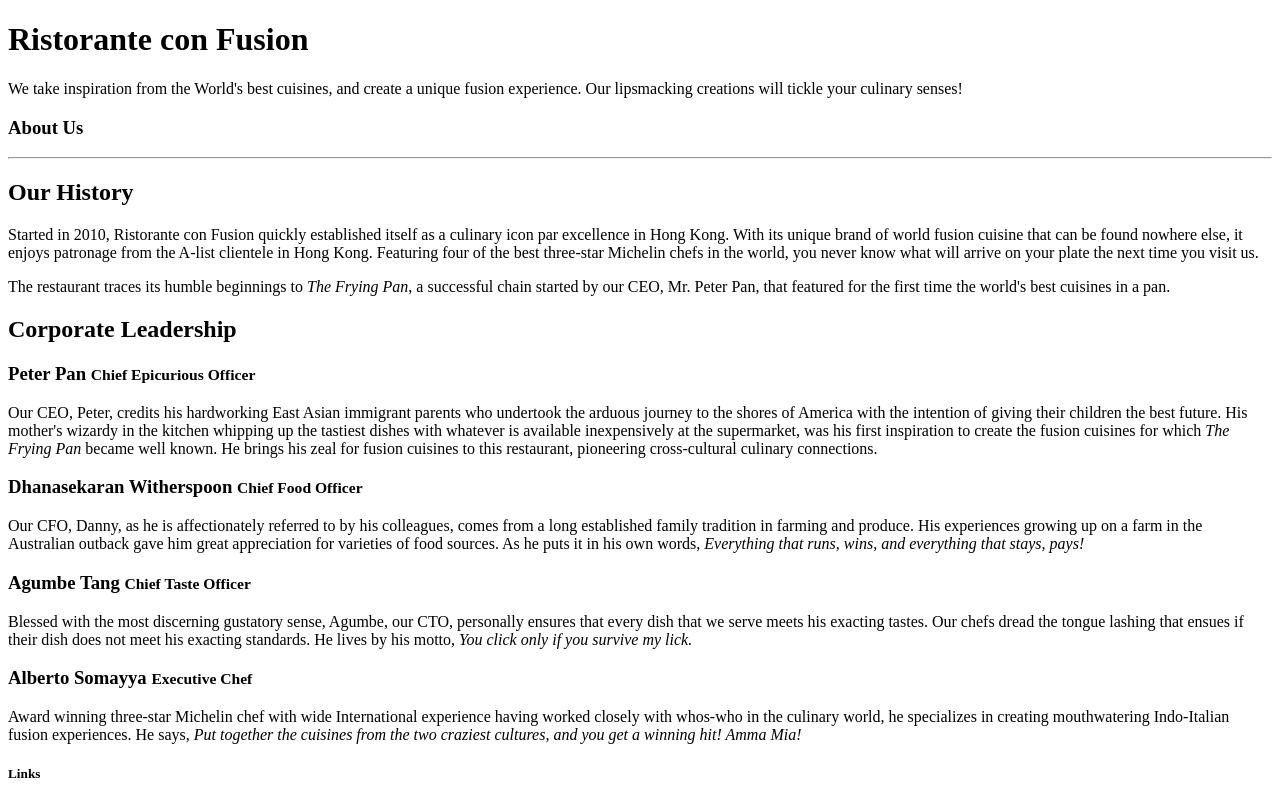
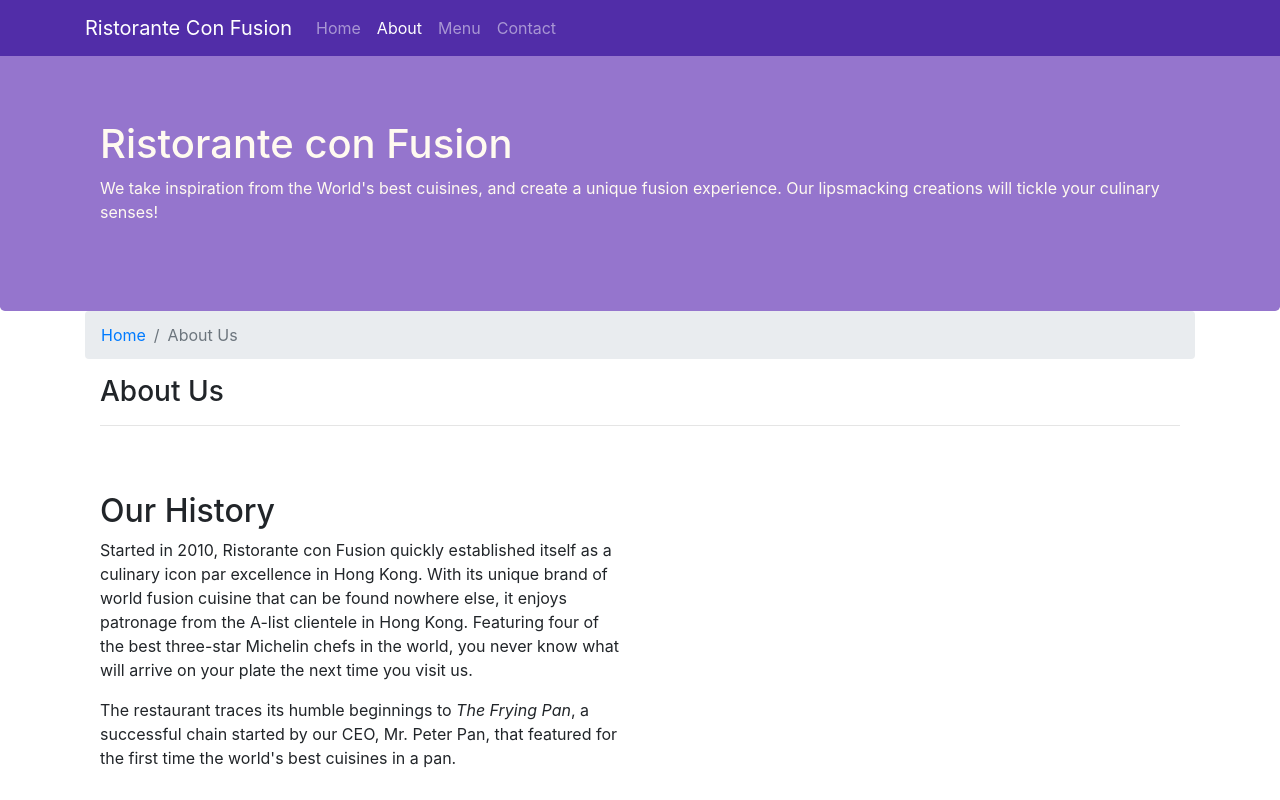
Before and after one commit to Enragedsaturday/Enragedsaturday.github.io, a website: page aboutus.html in a window 1280 px wide. Shown: the top 800 px of the page. Drawn offline with nearby package versions, Linux system fonts and the light colour scheme.

Commit message:
navbar/breadcrumbs

```diff
--- a/aboutus.html
+++ b/aboutus.html
@@ -2,17 +2,38 @@
 <html lang="en">
 
 <head>
-
-    <title>Ristorante Con Fusion: About Us</title>
+<!-- Required meta tags always come first -->
+<meta charset="utf-8">
+<meta name="viewport" content="width=device-width, initial-scale=1, shrink-to-fit=no">
+<meta http-equiv="x-ua-compatible" content="ie=edge">
+<!-- Bootstrap CSS -->
+<link rel="stylesheet" href="node_modules/bootstrap/dist/css/bootstrap.min.css">
+<link rel="stylesheet" href="css/styles.css">
+<title>Ristorante Con Fusion: About Us</title>
 
 </head>
 
 <body>
-
+    <nav class="navbar navbar-dark navbar-expand-sm fixed-top">
+        <div class="container">
+            <button class="navbar-toggler" type="button" data-toggle="collapse" data-target="#Navbar">
+                <span class="navbar-toggler-icon"></span>
+            </button>
+            <div class="collapse navbar-collapse" id="Navbar">
+                <a href="#" class="navbar-brand">Ristorante Con Fusion</a>
+                <ul class="navbar-nav mr-auto">
+                    <li class="nav-item"><a href="index.html" class="nav-link">Home</a></li>
+                    <li class="nav-item active"><a href="#" class="nav-link">About</a></li>
+                    <li class="nav-item"><a href="#" class="nav-link">Menu</a></li>
+                    <li class="nav-item"><a href="#" class="nav-link">Contact</a></li>
+                </ul>
+            </div>
+        </div>
+    </nav>
     <header class="jumbotron">
         <div class="container">
             <div class="row row-header">
-                <div class="col-12 col-sm-6">
+                <div class="col-12">
                     <h1>Ristorante con Fusion</h1>
                     <p>We take inspiration from the World's best cuisines, and create a unique fusion experience. Our lipsmacking creations will tickle your culinary senses!</p>
                 </div>
@@ -22,16 +43,20 @@
         </div>
     </header>
 
-    <div>
-        <div>
+    <div class="container">
+        <ol class="col-sm breadcrumb">
+            <li class="breadcrumb-item"><a href="index.html">Home</a></li>
+            <li class="breadcrumb-item active">About Us</li>
+        </ol>
+        <div class="col-sm">
             <div>
                <h3>About Us</h3>
                <hr>
             </div>
         </div>
 
-        <div>
-            <div>
+        <div class="row row-content">
+            <div class="col-sm-6">
                 <h2>Our History</h2>
                 <p>Started in 2010, Ristorante con Fusion quickly established itself as a culinary icon par excellence in Hong Kong. With its unique brand of world fusion cuisine that can be found nowhere else, it enjoys patronage from the A-list clientele in Hong Kong.  Featuring four of the best three-star Michelin chefs in the world, you never know what will arrive on your plate the next time you visit us.</p>
                 <p>The restaurant traces its humble beginnings to <em>The Frying Pan</em>, a successful chain started by our CEO, Mr. Peter Pan, that featured for the first time the world's best cuisines in a pan.</p>
@@ -41,17 +66,17 @@
         </div>
 
 
-        <div>
-            <div>
+        <div class="row row-content">
+            <div class="col">
                 <h2>Corporate Leadership</h2>
                 <h3>Peter Pan <small>Chief Epicurious Officer</small></h3>
-                <p>Our CEO, Peter, credits his hardworking East Asian immigrant parents who undertook the arduous journey to the shores of America with the intention of giving their children the best future. His mother's wizardy in the kitchen whipping up the tastiest dishes with whatever is available inexpensively at the supermarket, was his first inspiration to create the fusion cuisines for which <em>The Frying Pan</em> became well known. He brings his zeal for fusion cuisines to this restaurant, pioneering cross-cultural culinary connections.</p>
+                <p class="d-none d-sm-block">Our CEO, Peter, credits his hardworking East Asian immigrant parents who undertook the arduous journey to the shores of America with the intention of giving their children the best future. His mother's wizardy in the kitchen whipping up the tastiest dishes with whatever is available inexpensively at the supermarket, was his first inspiration to create the fusion cuisines for which <em>The Frying Pan</em> became well known. He brings his zeal for fusion cuisines to this restaurant, pioneering cross-cultural culinary connections.</p>
                 <h3>Dhanasekaran Witherspoon <small>Chief Food Officer</small></h3>
-                <p>Our CFO, Danny, as he is affectionately referred to by his colleagues, comes from a long established family tradition in farming and produce. His experiences growing up on a farm in the Australian outback gave him great appreciation for varieties of food sources. As he puts it in his own words, <em>Everything that runs, wins, and everything that stays, pays!</em></p>
+                <p class="d-none d-sm-block">Our CFO, Danny, as he is affectionately referred to by his colleagues, comes from a long established family tradition in farming and produce. His experiences growing up on a farm in the Australian outback gave him great appreciation for varieties of food sources. As he puts it in his own words, <em>Everything that runs, wins, and everything that stays, pays!</em></p>
                 <h3>Agumbe Tang <small>Chief Taste Officer</small></h3>
-                <p>Blessed with the most discerning gustatory sense, Agumbe, our CTO, personally ensures that every dish that we serve meets his exacting tastes. Our chefs dread the tongue lashing that ensues if their dish does not meet his exacting standards. He lives by his motto, <em>You click only if you survive my lick.</em></p>
+                <p class="d-none d-sm-block">Blessed with the most discerning gustatory sense, Agumbe, our CTO, personally ensures that every dish that we serve meets his exacting tastes. Our chefs dread the tongue lashing that ensues if their dish does not meet his exacting standards. He lives by his motto, <em>You click only if you survive my lick.</em></p>
                 <h3>Alberto Somayya <small>Executive Chef</small></h3>
-                <p>Award winning three-star Michelin chef with wide International experience having worked closely with whos-who in the culinary world, he specializes in creating mouthwatering Indo-Italian fusion experiences. He says, <em>Put together the cuisines from the two craziest cultures, and you get a winning hit! Amma Mia!</em></p>
+                <p class="d-none d-sm-block">Award winning three-star Michelin chef with wide International experience having worked closely with whos-who in the culinary world, he specializes in creating mouthwatering Indo-Italian fusion experiences. He says, <em>Put together the cuisines from the two craziest cultures, and you get a winning hit! Amma Mia!</em></p>
             </div>
        </div>
 
@@ -63,7 +88,7 @@
                 <div class="col-4 offset-1 col-sm-2">
                     <h5>Links</h5>
                     <ul class="list-unstyled">
-                        <li><a href="#">Home</a></li>
+                        <li><a href="index.html">Home</a></li>
                         <li><a href="#">About</a></li>
                         <li><a href="#">Menu</a></li>
                         <li><a href="#">Contact</a></li>
--- a/css/styles.css
+++ b/css/styles.css
@@ -28,3 +28,12 @@
   margin: 0px;
   color: #0f0f0f;
 }
+
+body {
+  padding-top: 50px;
+  z-index: 0;
+}
+
+.navbar-dark {
+  background-color: #512DA8;
+}
```
Also changed, not shown: index.html (+17 -2 lines).
